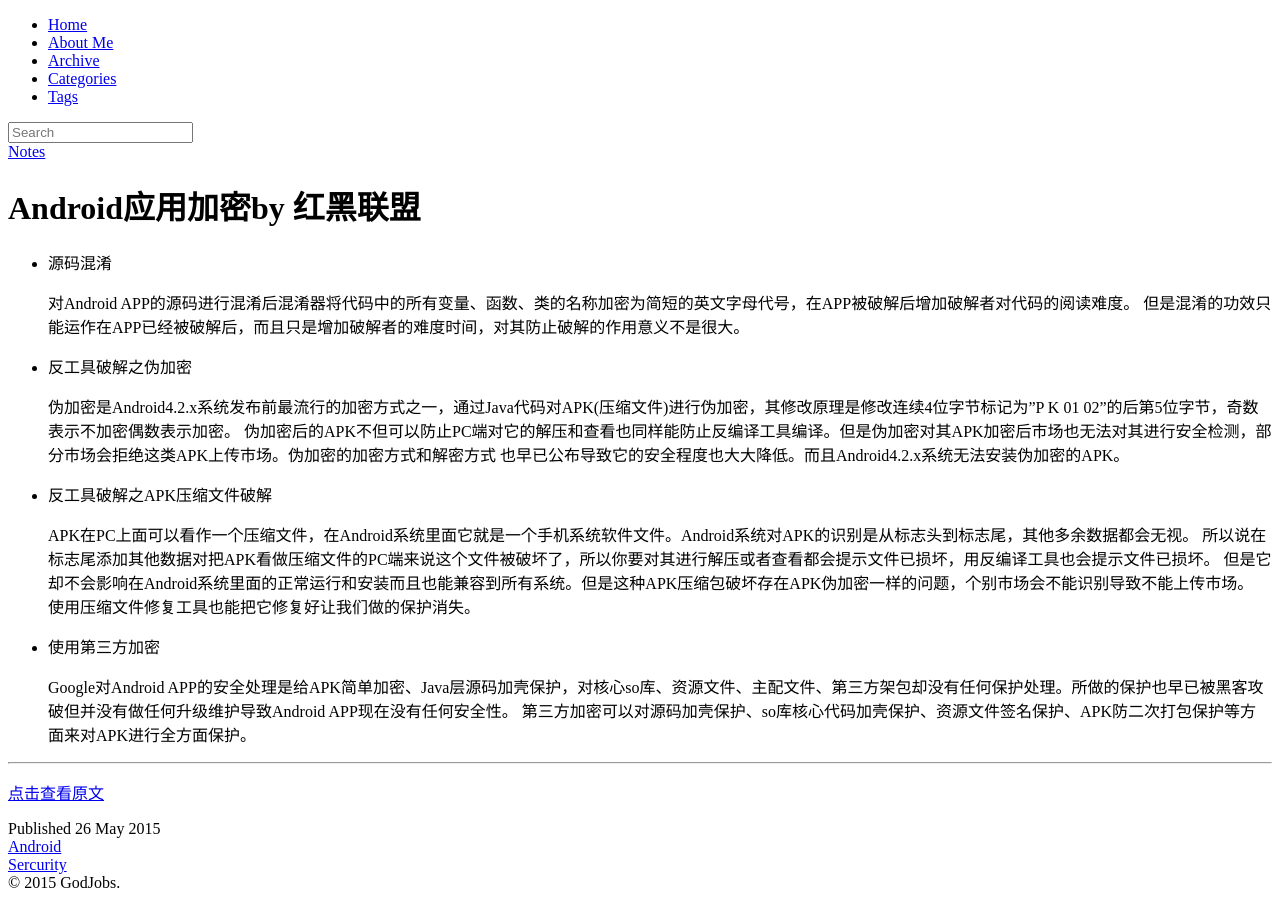
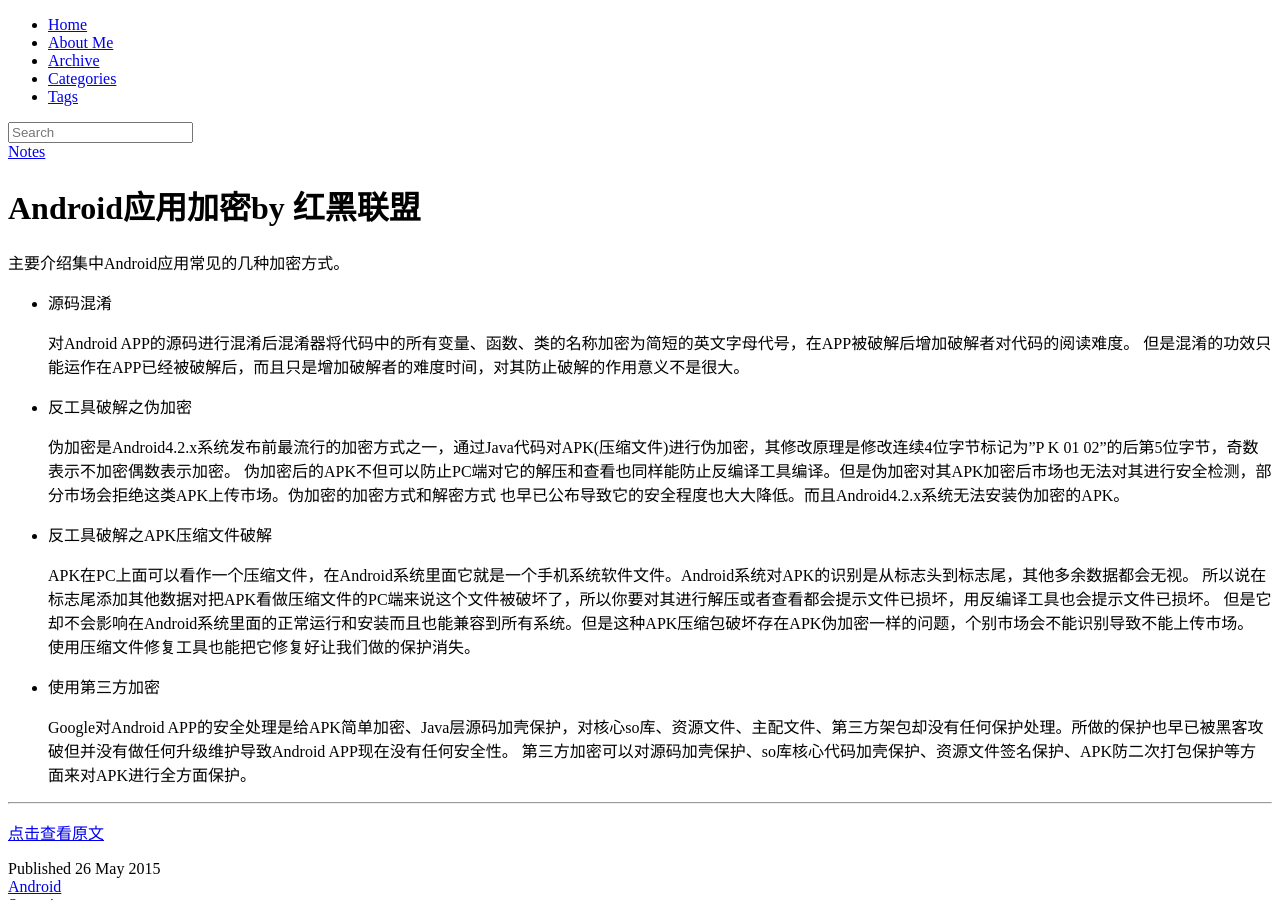
Before and after one commit to namelyh/godjobs.github.io, a Jekyll site: the page built from _posts/2015-05-26-android_app_encryption.md, in a window 1280 px wide and 900 px high. Built offline with Jekyll 4.4.1, drawn with Linux system fonts in a browser that asks for light colours; nearby versions of some CDN libraries; library files that are not in the unit come from our copies; comment, search, counter and statistics services are not loaded.

Commit message:
@20150526: (x) modify post

```diff
--- a/_posts/2015-05-26-android_app_encryption.md
+++ b/_posts/2015-05-26-android_app_encryption.md
@@ -7,6 +7,7 @@ tagline: by 红黑联盟
 tags: [Android, Sercurity]
 
 ---
+主要介绍集中Android应用常见的几种加密方式。
 
 
   * 源码混淆
```
